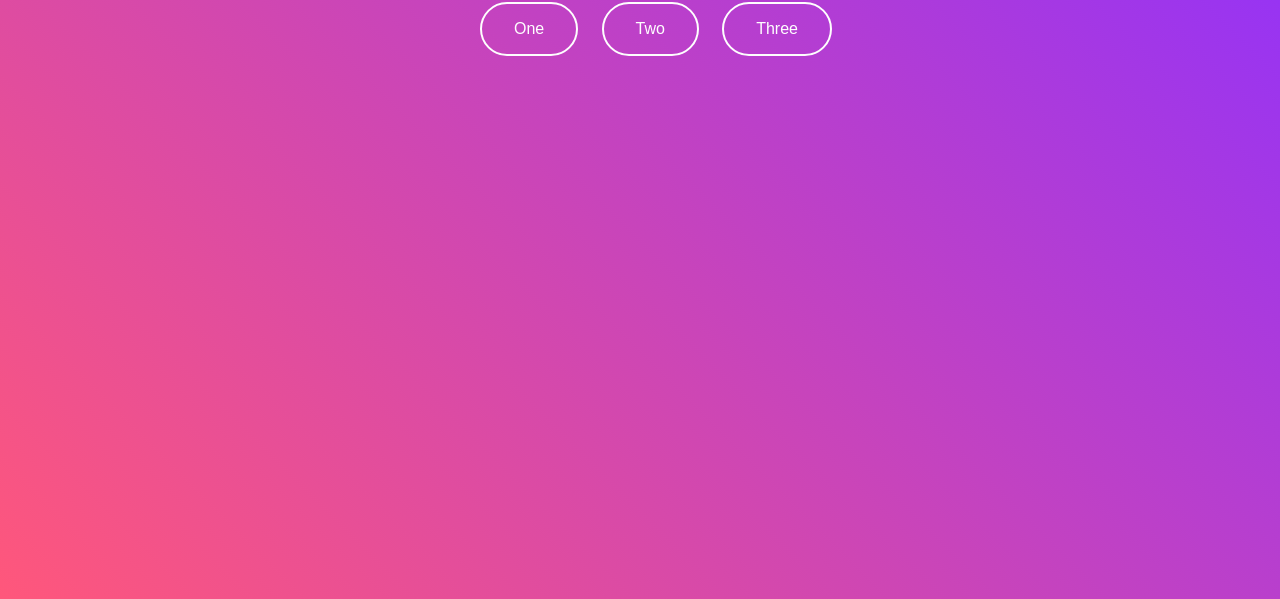
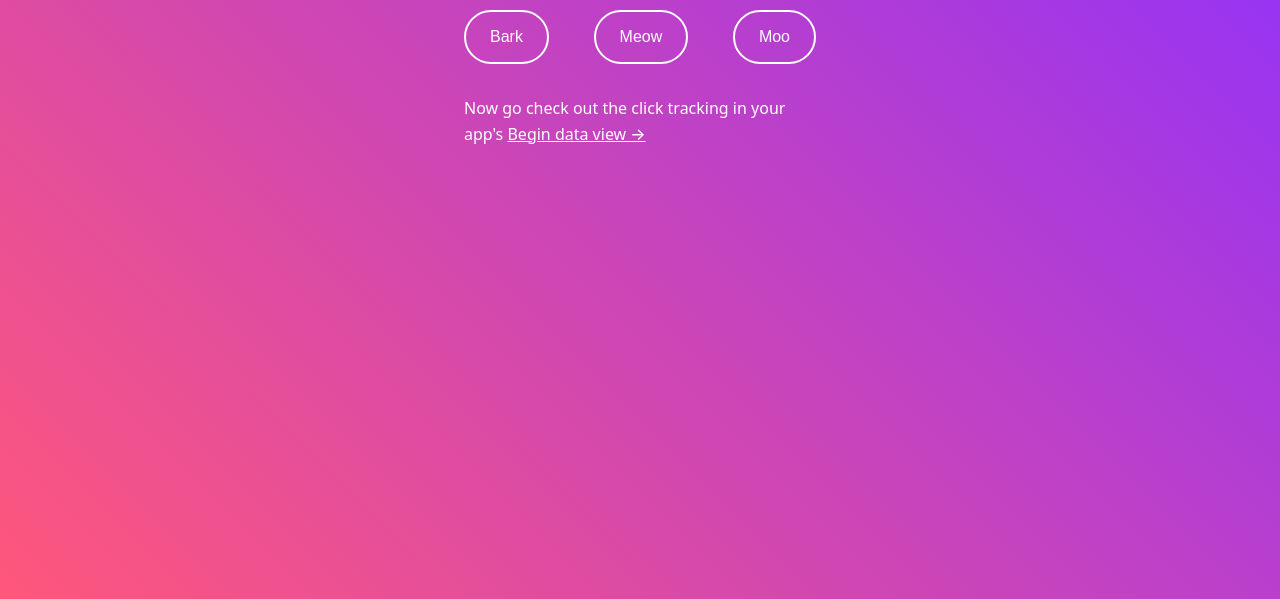
Before and after one commit to begin-examples/node-events, a plain HTML site: page public/index.html in a window 1280 px wide. Shown: the part 201-800 px from the top of the page. Drawn offline with Linux system fonts and the light colour scheme.

Commit message:
Adds copy and 'fun' event names

```diff
--- a/public/index.html
+++ b/public/index.html
@@ -7,10 +7,6 @@
 <style>
  :root {
     --light: #FEFEFE;
-    --mid: #DCDCDC;
-    --mid-dark: #DDD;
-    --dark: #666;
-    --blue: #007ACC;
     --purple: #8D30FF;
     --magenta: #FF577B;
     --angle: 45deg;
@@ -31,6 +27,7 @@
       Roboto, Helvetica, Arial,
       sans-serif,
       "Apple Color Emoji";
+      line-height: 1.6;
   }
   html,
   body,
@@ -43,8 +40,8 @@
   .padding-top5 {
     padding-top: 9rem;
   }
-  .min-width22 {
-    min-width: 22rem;
+  .max-width22 {
+    max-width: 22rem;
   }
   .display-flex {
     display: flex;
@@ -61,9 +58,6 @@
   .justify-content-space-between {
     justify-content: space-between;
   }
-  .text-decoration-none {
-    text-decoration: none;
-  }
   .cursor-pointer {
     cursor: pointer;
   }
@@ -73,7 +67,7 @@
   .color-light {
     color: var(--light);
   }
-  .color-transparent-active:active {
+  .color-purple-active:active {
     color: var(--purple);
   }
   .linear-gradient {
@@ -101,13 +95,13 @@
     padding-top: 1rem;
   }
   .padding-right2 {
-    padding-right: 2rem;
+    padding-right: 1.5rem;
   }
   .padding-bottom1 {
     padding-bottom: 1rem;
   }
   .padding-left2 {
-    padding-left: 2rem;
+    padding-left: 1.5rem;
   }
   .font-size1 {
     font-size: 1rem;
@@ -128,6 +122,7 @@
 <body
   class="
     padding-top5
+    padding-right2
     padding-left2
     linear-gradient
     display-flex
@@ -138,7 +133,7 @@
  >
   <div
     class="
-      min-width22
+      max-width22
     "
   >
     <h1
@@ -154,13 +149,41 @@
         flex-direction-column
         flex-direction-row-lg
         justify-content-space-between
+        margin-bottom1
       "
     >
       <form
         action=/my-event
         method=POST
       >
-        <input type="hidden" name="name" value="one">
+        <input type="hidden" name="name" value="🐶">
+        <button
+          class="
+            margin-bottom1
+            padding-top1
+            padding-right2
+            padding-bottom1
+            padding-left2
+            font-size1
+            font-weight-500
+            color-light
+            color-purple-active
+            border-radius-pill
+            border-solid
+            border-color-light
+            background-color-transparent
+            background-color-light-active
+            cursor-pointer
+          "
+        >
+          Bark
+        </button>
+      </form>
+      <form
+        action=/my-event
+        method=POST
+      >
+        <input type="hidden" name="name" value="😺">
         <button
           class="
             margin-bottom1
@@ -180,14 +203,14 @@
             cursor-pointer
           "
         >
-          One
+          Meow
         </button>
       </form>
       <form
         action=/my-event
         method=POST
       >
-        <input type="hidden" name="name" value="two">
+        <input type="hidden" name="name" value="🐮">
         <button
           class="
             margin-bottom1
@@ -207,37 +230,13 @@
             cursor-pointer
           "
         >
-          Two
-        </button>
-      </form>
-      <form
-        action=/my-event
-        method=POST
-      >
-        <input type="hidden" name="name" value="three">
-        <button
-          class="
-            margin-bottom1
-            padding-top1
-            padding-right2
-            padding-bottom1
-            padding-left2
-            font-size1
-            font-weight-500
-            color-light
-            color-transparent-active
-            border-radius-pill
-            border-solid
-            border-color-light
-            background-color-transparent
-            background-color-light-active
-            cursor-pointer
-          "
-        >
-          Three
+         Moo
         </button>
       </form>
     </div>
+    <p>
+      Now go check out the click tracking in your app's <a class="color-light font-weight-500" href="https://begin.com">Begin data view →</a>
+    </p>
   </div>
 </body>
 </html>
```
